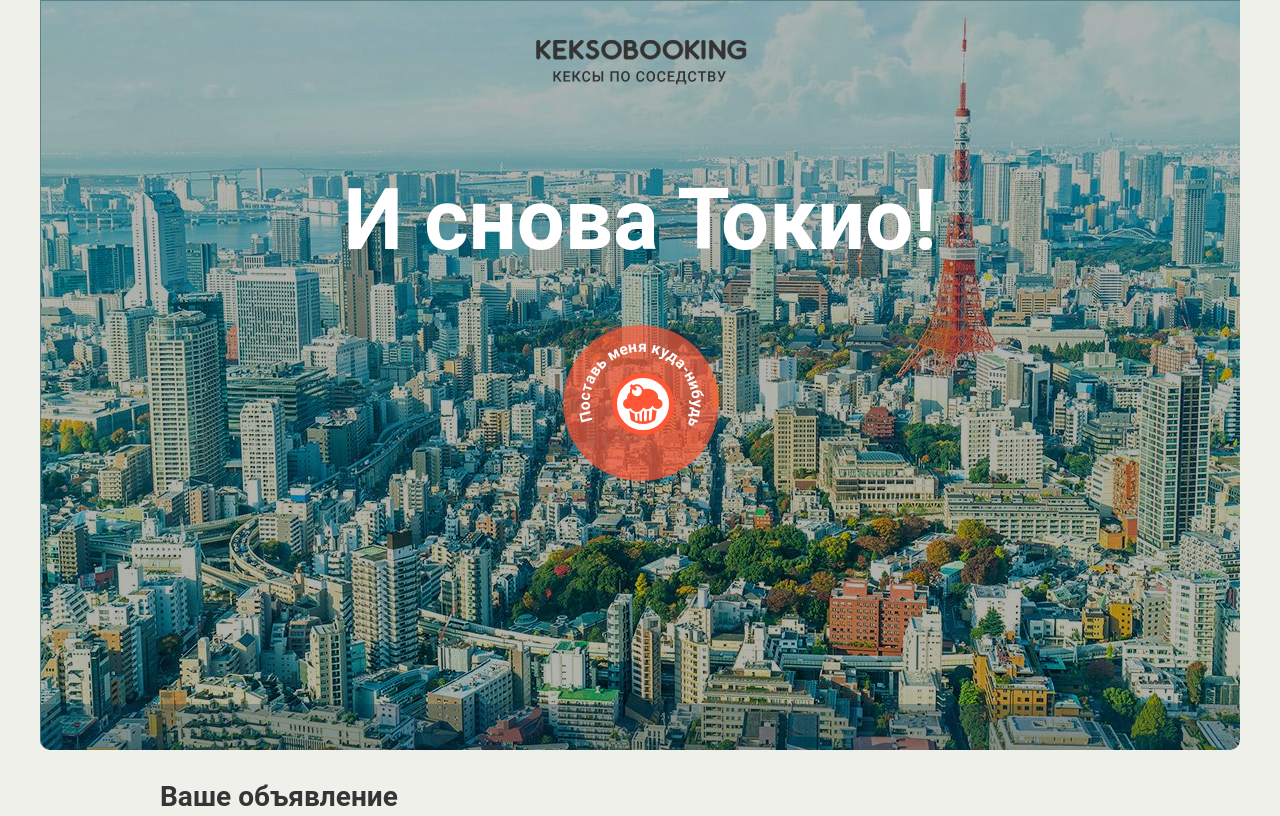
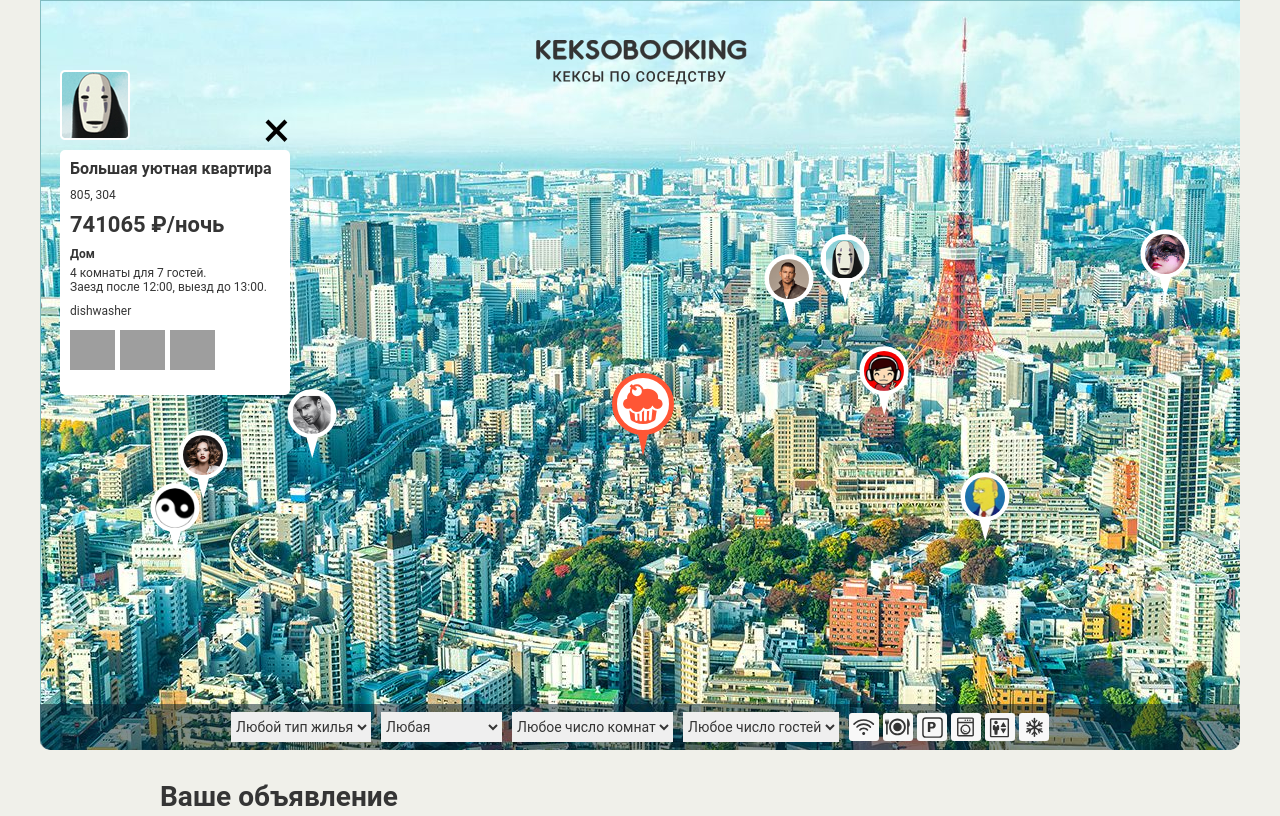
Before and after one commit to eggofevil/808797-keksobooking, a website: page index.html in a window 1280 px wide. Shown: the top 816 px of the page. Drawn offline with Linux system fonts and the light colour scheme; grey boxes are pictures that could not be loaded; files whose address does not match are found by name.

Commit message:
Первое задание

```diff
--- a/index.html
+++ b/index.html
@@ -16,7 +16,7 @@
     </div>
 
     <!-- Карта объявлений -->
-    <section class="map map--faded">
+    <section class="map">
 
       <!-- Метки объявлений -->
       <div class="map__pins">
@@ -247,6 +247,6 @@
       <button class="error__button" href="#">Попробовать снова</button>
     </div>
   </template>
-
+  <script src="js/main.js"></script>
 </body>
 </html>
--- a/js/main.js
+++ b/js/main.js
@@ -0,0 +1,155 @@
+'use strict';
+
+var PIN_WIDTH = 50;
+var PIN_HEIGHT = 70;
+var map = document.querySelector('.map');
+var mapPins = document.querySelector('.map__pins');
+var mapFiltersContainer = document.querySelector('.map__filters-container');
+var pinTemplate = document.querySelector('#pin').content.querySelector('.map__pin');
+var cardTemplate = document.querySelector('#card').content.querySelector('.map__card');
+
+var createSimulatedOffers = function (simulatedOffersNumber) {
+  var simulatedOffers = [];
+  var titlesList = ['Большая уютная квартира', 'Маленькая неуютная квартира', 'Огромный прекрасный дворец', 'Маленький ужасный дворец', 'Красивый гостевой домик', 'Некрасивый негостеприимный домик', 'Уютное бунгало далеко от моря', 'Неуютное бунгало по колено в воде'];
+  var typesList = ['palace', 'flat', 'house', 'bungalo'];
+  var timesList = ['12:00', '13:00', '14:00'];
+  var featuresList = ['wifi', 'dishwasher', 'parking', 'washer', 'elevator', 'conditioner'];
+  var photosList = ['http://o0.github.io/assets/images/tokyo/hotel1.jpg', 'http://o0.github.io/assets/images/tokyo/hotel2.jpg', 'http://o0.github.io/assets/images/tokyo/hotel3.jpg'];
+
+  var getRndInteger = function (min, max) {
+    return Math.floor(Math.random() * (max - min + 1)) + min;
+  };
+
+  var shuffleArray = function (initialArray) {
+    var newArray = initialArray.slice();
+    for (var i = newArray.length - 1; i >= 0; i--) {
+      var rndNum = getRndInteger(0, i);
+      var temp = newArray[i];
+      newArray[i] = newArray[rndNum];
+      newArray[rndNum] = temp;
+    }
+    return newArray;
+  };
+
+  var getSimulatedOfferFeatures = function (list) {
+    var newListLength = getRndInteger(1, 6);
+    var newList = shuffleArray(list).slice(0, newListLength);
+    return newList;
+  };
+
+  var getContainerWidth = function (container) {
+    var mapPinsWidth = window.getComputedStyle(container).width;
+    return parseInt(mapPinsWidth, 10);
+  };
+
+  for (var i = 0; i < simulatedOffersNumber; i++) {
+    simulatedOffers[i] = {
+      avatar: 'img/avatars/user0' + (i + 1) + '.png',
+      title: titlesList[i],
+      address: '' + getRndInteger(0, getContainerWidth(mapPins)) + ', ' + getRndInteger(130, 630),
+      price: getRndInteger(1000, 1000000),
+      type: typesList[getRndInteger(0, 3)],
+      rooms: getRndInteger(1, 5),
+      guests: getRndInteger(1, 10),
+      checkin: timesList[getRndInteger(0, 2)],
+      checkout: timesList[getRndInteger(0, 2)],
+      features: getSimulatedOfferFeatures(featuresList),
+      description: '',
+      photos: shuffleArray(photosList)
+    };
+  }
+  return simulatedOffers;
+};
+
+var offers = createSimulatedOffers(8);
+
+var createPins = function (mapObject) {
+  var pin = pinTemplate.cloneNode(true);
+  var getPinCoords = function (addressString) {
+    var arr = addressString.split(',');
+    var xLocation = arr[0] - PIN_WIDTH / 2;
+    var yLocation = arr[1] - PIN_HEIGHT;
+    return 'left: ' + xLocation + 'px; top: ' + yLocation + 'px;';
+  };
+
+  pin.setAttribute('style', getPinCoords(mapObject.address));
+  pin.firstChild.setAttribute('src', mapObject.avatar);
+  pin.firstChild.setAttribute('alt', mapObject.title);
+  return pin;
+};
+
+var createCard = function (offer) {
+  var card = cardTemplate.cloneNode(true);
+  var cardTitle = card.querySelector('.popup__title');
+  var cardAddress = card.querySelector('.popup__text--address');
+  var cardPrice = card.querySelector('.popup__text--price');
+  var cardType = card.querySelector('.popup__type');
+  var cardCapacity = card.querySelector('.popup__text--capacity');
+  var cardTime = card.querySelector('.popup__text--time');
+  var cardFeatures = card.querySelector('.popup__features');
+  var cardDescription = card.querySelector('.popup__description');
+  var cardPhotos = card.querySelector('.popup__photos');
+  var cardAvatar = card.querySelector('.popup__avatar');
+
+  var getCardType = function (housingType) {
+    switch (housingType) {
+      case 'flat':
+        return 'Квартира';
+      case 'bungalo':
+        return 'Бунгало';
+      case 'house':
+        return 'Дом';
+      case 'palace':
+        return 'Дворец';
+      default:
+        return 'Неведомый теремок';
+    }
+  };
+  var getCardCapacityString = function (rooms, guests) {
+    var capacityString = '';
+    capacityString += rooms;
+    switch (rooms) {
+      case 1:
+        capacityString += ' комната';
+        break;
+      case 5:
+        capacityString += ' комнат';
+        break;
+      default:
+        capacityString += ' комнаты';
+    }
+    capacityString += ' для ' + guests;
+    capacityString += guests === 1 ? ' гостя.' : ' гостей.';
+    return capacityString;
+  };
+
+  var getCardPhotos = function (photos) {
+    var photosFragment = document.createDocumentFragment();
+    var elementTemplate = cardPhotos.removeChild(cardPhotos.firstElementChild);
+    for (var i = 0; i < photos.length; i++) {
+      var imgElement = elementTemplate.cloneNode();
+      imgElement.setAttribute('src', photos[i]);
+      photosFragment.appendChild(imgElement);
+    }
+    return photosFragment;
+  };
+
+  cardTitle.innerText = offer.title;
+  cardAddress.innerText = offer.address;
+  cardPrice.innerText = offer.price + ' ₽/ночь';
+  cardType.innerText = getCardType(offer.type);
+  cardCapacity.innerText = getCardCapacityString(offer.rooms, offer.guests);
+  cardTime.innerText = 'Заезд после ' + offer.checkin + ', выезд до ' + offer.checkout + '.';
+  cardFeatures.innerText = offer.features.join(', ');
+  cardDescription.innerText = offer.description;
+  cardPhotos.appendChild(getCardPhotos(offer.photos));
+  cardAvatar.setAttribute('src', offer.avatar);
+  return card;
+};
+
+var pinsFragment = document.createDocumentFragment();
+for (var i = 0; i < offers.length; i++) {
+  pinsFragment.appendChild(createPins(offers[i]));
+}
+mapPins.appendChild(pinsFragment);
+map.insertBefore(createCard(offers[0]), mapFiltersContainer);
```
